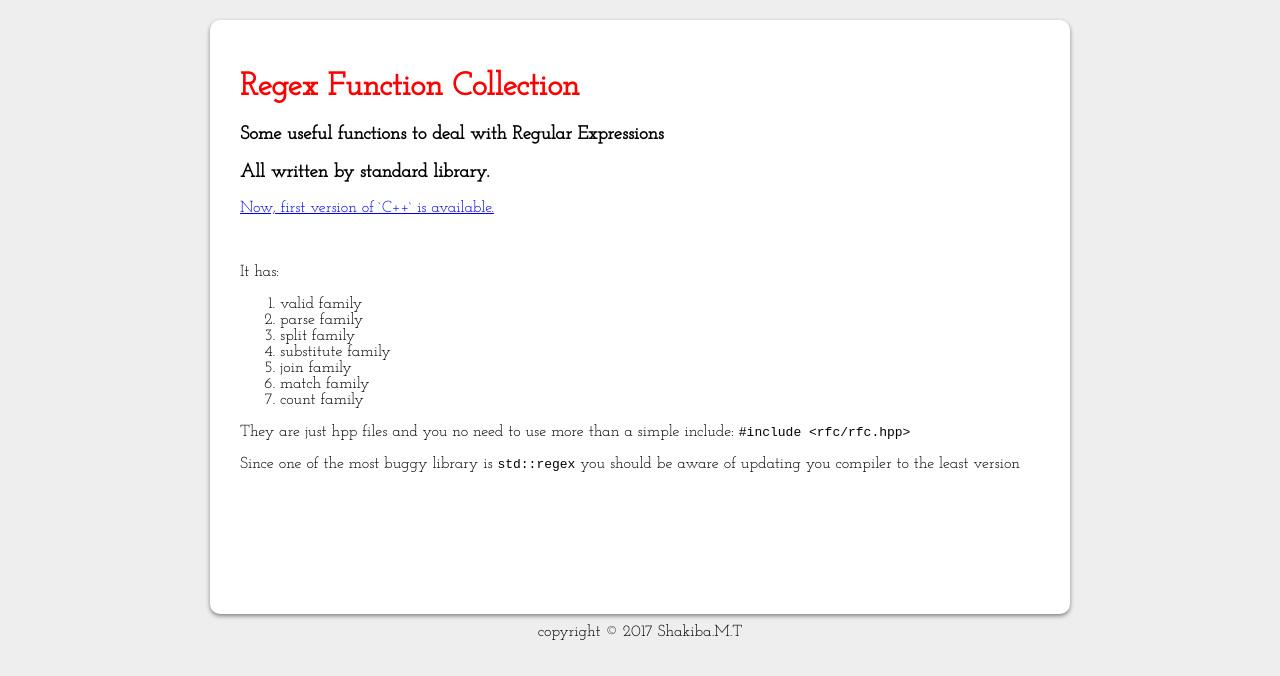
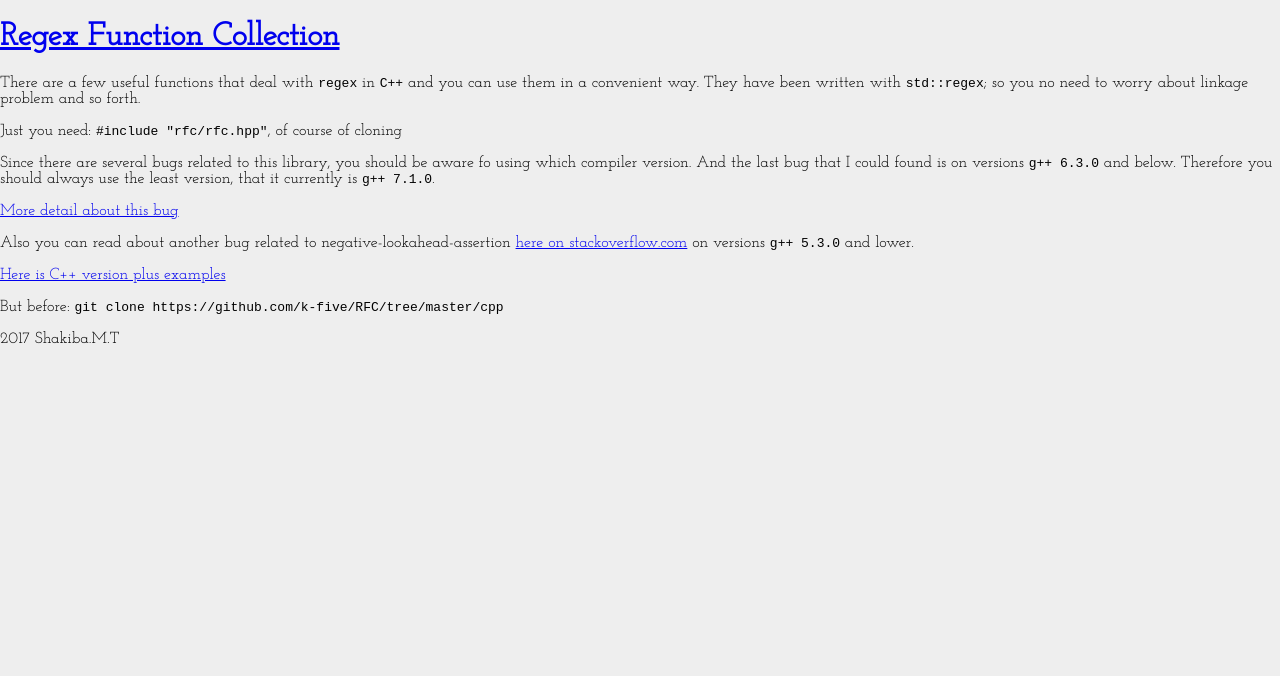
Before and after one commit to k-five/RFC, a plain HTML site: page index.html in a window 1280 px wide. Drawn offline with Linux system fonts and the light colour scheme.

Commit message:
update the elements

```diff
--- a/index.html
+++ b/index.html
@@ -9,42 +9,30 @@
 </head>
 <body>
 
-	<div class="main">
+	<header>
+		<h1>
+		<a href="https://github.com/k-five/RFC">Regex Function Collection</a>
+		</h1>
+	</header>
 
-	<h1>Regex Function Collection</h1>
-	<h3>Some useful functions to deal with Regular Expressions</h2>
-	<H3>All written by standard library.</h3>
-	<p>
-	<a href="https://github.com/k-five/RFC/tree/master/cpp" target="_blank">Now, first version of `C++` is available.</a>
-	</p>
+	<main>
+		<p>There are a few useful functions that deal with <code>regex</code> in <code>C++</code> and you can use them in a convenient way. They have been written with <code>std::regex</code>; so you no need to worry about linkage problem and so forth.</p>
 
-	<br>
+		<p>Just you need: <code>#include "rfc/rfc.hpp"</code>, of course of cloning</p>
 
-	<p>It has:</p>
-	<ol>
-		<li>valid family</li>
-		<li>parse family</li>
-		<li>split family</li>
-		<li>substitute family</li>
-		<li>join family</li>
-		<li>match family</li>
-		<li>count family</li>
-	</ol>
+		<p>Since there are several bugs related to this library, you should be aware fo using which compiler version. And the last bug that I could found is on versions <code>g++ 6.3.0</code> and below. Therefore you should always use the least version, that it currently is <code>g++ 7.1.0</code>.</p>
+		<p><a href="https://stackoverflow.com/questions/44735201/stdregex-and-ignoring-flags/44739179#44739179" target="_blank"> More detail about this bug</a></p>
 
-	<P>They are just <ocde>hpp</code> files and you no need to use more than a simple include: <code>#include &lt;rfc/rfc.hpp&gt;</code></P>
+		<p>Also you can read about another bug related to negative-lookahead-assertion <a href="https://stackoverflow.com/questions/36294169/what-is-the-difference-between-g-in-android-and-g-in-ubuntu" target="_blank">here on stackoverflow.com</a>
+		 on versions <code>g++ 5.3.0</code> and lower.</p>
 
-	<p>Since one of the most buggy library is <code>std::regex</code> you should be aware of updating you compiler to the least version</p>
-
-	<div class="rs"><p>reserve-space</p></div>
-	<div class="rs"><p>reserve-space</p></div>
-	<div class="rs"><p>reserve-space</p></div>
-	</div>
+		<a href="https://github.com/k-five/RFC/tree/master/cpp" target="_blank">Here is C++ version plus examples</a>
+		<p>But before: <code>git clone https://github.com/k-five/RFC/tree/master/cpp</code></p>
 
 
-
-	<div class="copyright">
-		copyright &copy; 2017 Shakiba.M.T
-	</div>
-
+	</main>
+	<footer>
+		2017 Shakiba.M.T
+	</footer>
 </body>
 </html>
```
